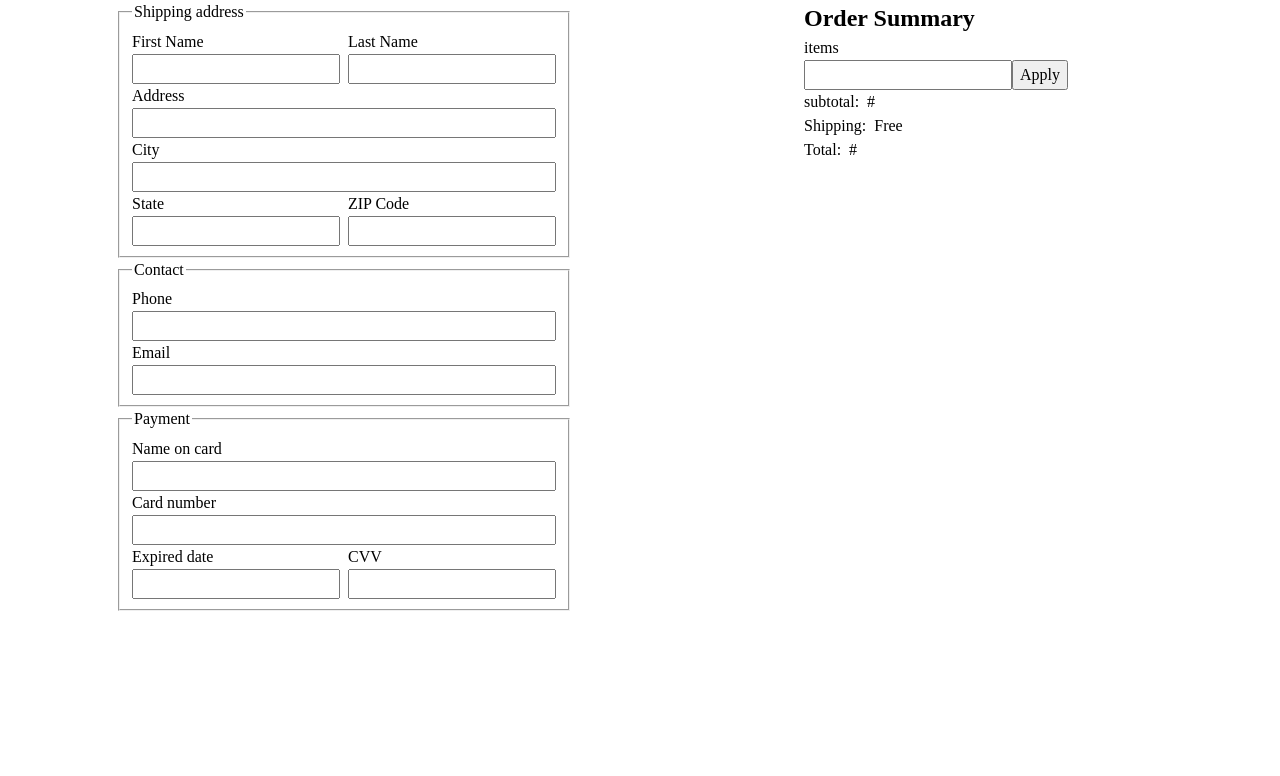
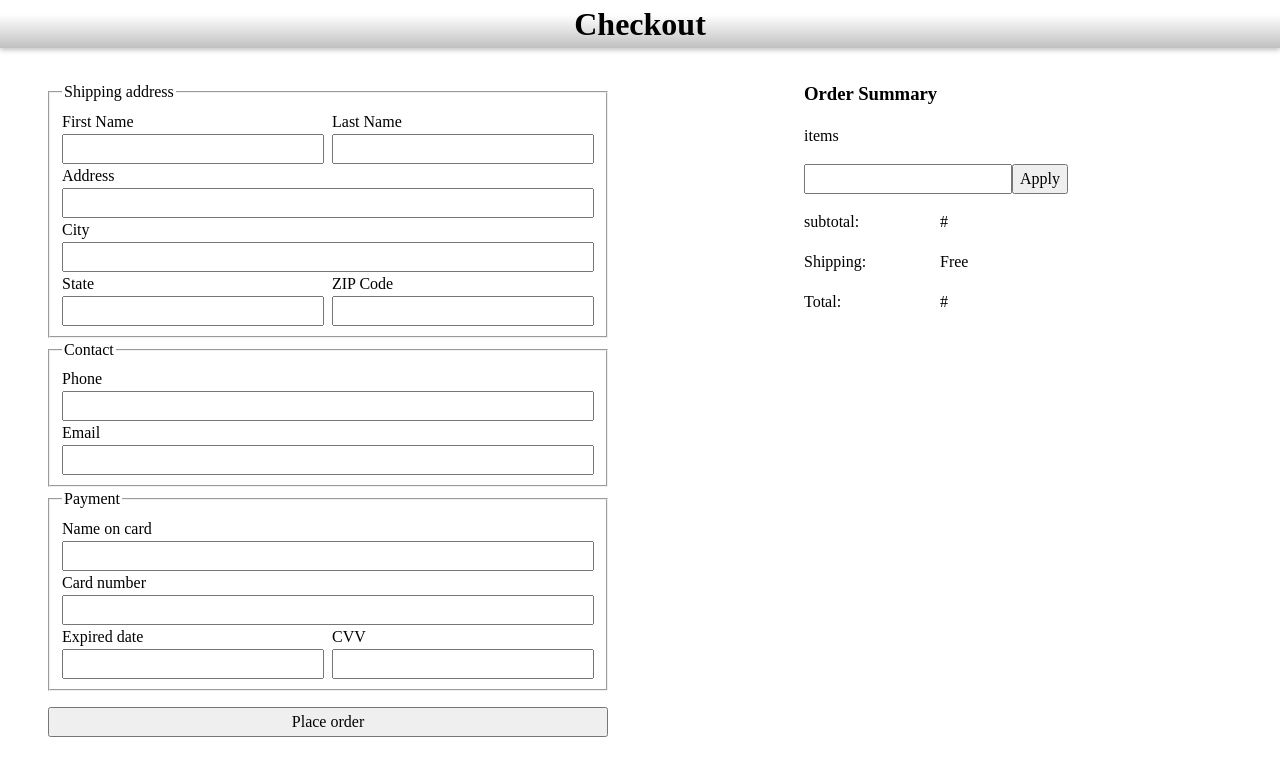
Before and after one commit to w1216linw/shopwise, a React (Vite) app: page /checkout in a window 1280 px wide. Shown: the top 776 px of the page. Built offline with nearby package versions, Linux system fonts and the light colour scheme.

Commit message:
feat: checkout page

```diff
--- a/src/App.tsx
+++ b/src/App.tsx
@@ -1,14 +1,18 @@
-import {BrowserRouter as Router, Routes, Route} from 'react-router-dom';
+import { BrowserRouter as Router, Routes, Route } from "react-router-dom";
 import Home from "./pages/Home";
-import Checkout from './pages/Checkout';
+import Checkout from "./pages/Checkout";
+import Success from "./pages/Success";
 
 export default function App() {
   return (
-  <Router>
-    <Routes>
-      <Route path='/' element={<Home/>} />
-      <Route path='/checkout' element={<Checkout/>} />
-    </Routes>
-  </Router>
-  )
+    <Router>
+      <Routes>
+        <Route path="/" element={<Home />} />
+        <Route path="/checkout" >
+          <Route index element={<Checkout />}/>
+          <Route path="success" element={<Success />}/>
+        </Route>
+      </Routes>
+    </Router>
+  );
 }
--- a/src/index.css
+++ b/src/index.css
@@ -157,6 +157,15 @@ a {
   background-color: white;
 }
 
+@media (max-width: 500px) {
+  .shopping-cart {
+    width: 100%;
+  }
+  .cart_background {
+    display: none;
+  }
+}
+
 .cart_background {
   position: fixed;
   inset: 4rem 0 0 0;
@@ -204,33 +213,80 @@ a {
 }
 
 /* checkout page */
+.checkout {
+}
+.checkout-header {
+  width: 100%;
+  background: linear-gradient(white 30%, rgb(192, 192, 192));
+  text-align: center;
+  box-shadow: 0px 2px 5px rgb(192, 192, 192);
+}
+
 .checkout-container {
   display: grid;
   padding-inline: 2rem;
-  place-items: start center;
+  margin-block: 2rem;
+  row-gap: var(--row-gap, 2rem);
+  /* place-items: start center; */
+}
+
+.checkout-form {
+  max-width: 35rem;
+}
+
+.checkout-btn {
+  max-width: 35rem;
+}
+
+.order-summary {
+  max-width: 35rem;
+}
+
+.checkout-container .flex-group {
+  --gap: .5rem;
+}
+
+.checkout-container .flex-group > * {
+  flex-basis: 100%;
 }
 
 .checkout-form :where(div:has( > label, > input)) {
   display: grid;
 }
 
-.checkout-container .flex-group {
-  --gap: .5rem;
+.order-summary > .flex-group {
+  justify-content: space-between;
+}
+
+@media (max-width: 30rem) {
+  .checkout-form .flex-group {
+    flex-direction: column;
+  }
 }
 
 @media (min-width: 55em) {
   .checkout-container {
+    --row-gap: 1rem;
     grid-template-columns: minmax(1rem, 1fr) minmax(0, 50rem) minmax(0, 40rem) minmax(1rem, 1fr);
   }
 
-  .checkout-container .checkout-form {
+  .checkout-btn {
     grid-column: 2;
   }
 
-  .checkout-container .order-summary {
+  .checkout-form {
+    grid-column: 2;
+  }
+
+  .order-summary {
     grid-column: 3;
+    padding-inline: 1rem;
+    justify-self: center;
   }
 }
+
+/* Success */
+
 
 /* utility */
 .fs-200 {
@@ -280,3 +336,7 @@ a {
 .text-align-center {
   text-align: center;
 }
+
+:where(.flow > * + *:not(:first-child)) {
+  margin-top: var(--flow-gap, 1rem);
+}
--- a/src/pages/Checkout.tsx
+++ b/src/pages/Checkout.tsx
@@ -1,14 +1,24 @@
 import { useSelector } from "react-redux";
 import { RootState } from "../store/store";
+import { useNavigate } from "react-router-dom";
 
 export default function Checkout() {
+
+  const navigate = useNavigate();
+
   const { items } = useSelector((state: RootState) => state.cart);
 
-  const handleSubmit = () => {};
+  const handleSubmit = () => {
+    navigate('/checkout/success');
+  };
 
   return (
-    <main className="checkout-container">
-      <form className="checkout-form" onSubmit={handleSubmit}>
+    <main className="checkout">
+      <header className="checkout-header">
+        <h1>Checkout</h1>
+      </header>
+      <section className="checkout-container">
+        <form className="checkout-form">
           <fieldset className="input-wrapper">
             <legend>Shipping address</legend>
             <div className="flex-group">
@@ -73,10 +83,10 @@ export default function Checkout() {
             </div>
           </fieldset>
         </form>
-      <section className="order-summary">
+        <section className="order-summary flow">
           <h1>Order Summary</h1>
           <div>items</div>
-        <div>
+          <div >
             <input type="text" />
             <button>Apply</button>
           </div>
@@ -93,6 +103,8 @@ export default function Checkout() {
             <p>#</p>
           </div>
         </section>
+        <button className="checkout-btn" type="submit" onClick={() => handleSubmit()}>Place order</button>
+      </section>
     </main>
   );
 }
--- /dev/null
+++ b/src/pages/Success.tsx
@@ -0,0 +1,21 @@
+import { Link } from "react-router-dom";
+
+export default function Success() {
+
+  const confirmationNumber = () => {
+    const code = "UVWXYZA1B2C3D4E5F6G7H8J9K0LMNPQRST"
+    let confirmation = '';
+    for(let i = 0; i < 12; ++i)
+      confirmation += code[Math.floor(Math.random()*code.length)];
+
+    return confirmation;
+  }
+
+  return (
+    <div className="text-align-center">
+      <h1>Order placed</h1>
+      <h2>Confirmation Number: {confirmationNumber()}</h2>
+      <Link to='/'>Home</Link>
+    </div>
+  )
+}
```
Lines whose indentation alone changed are shown as unchanged.
